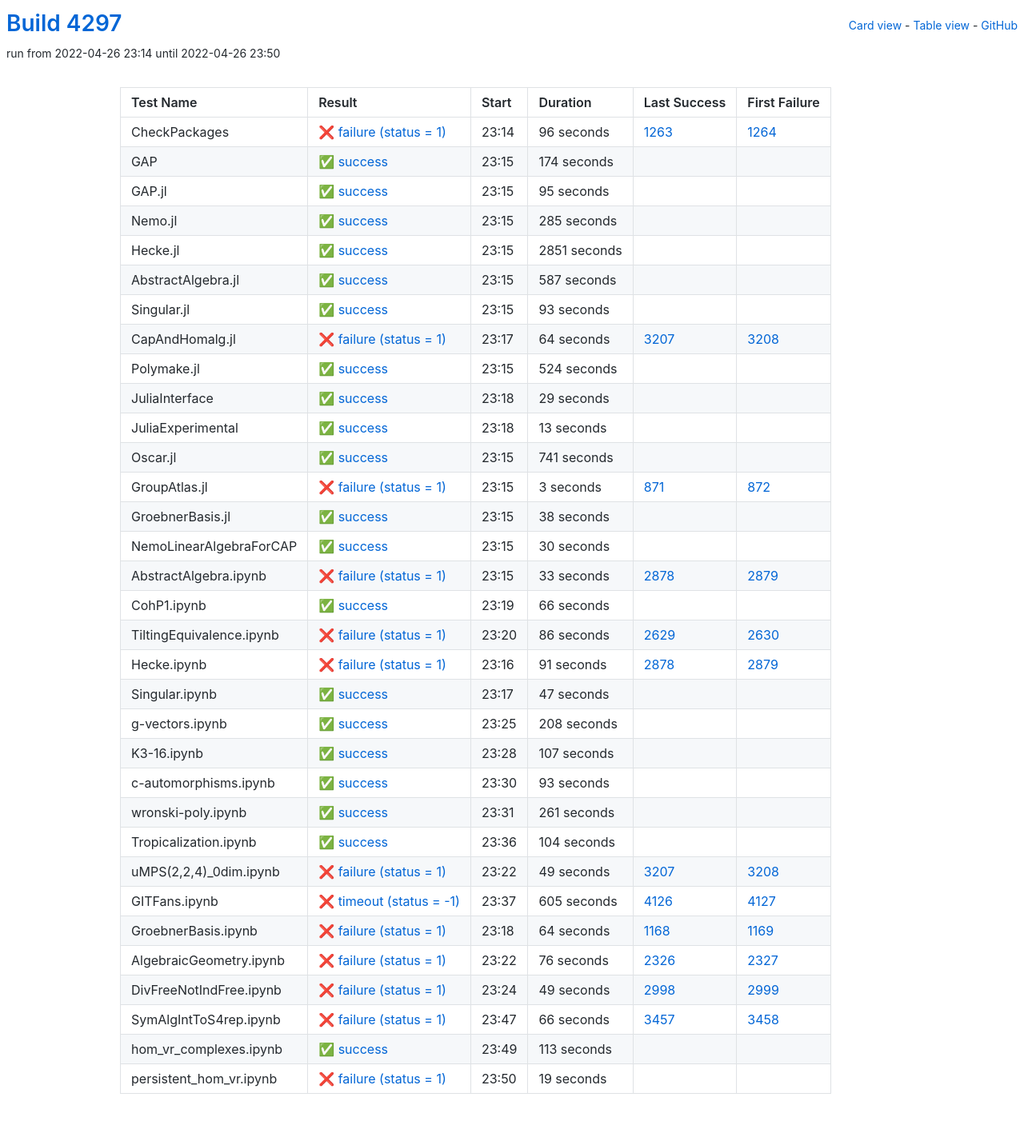
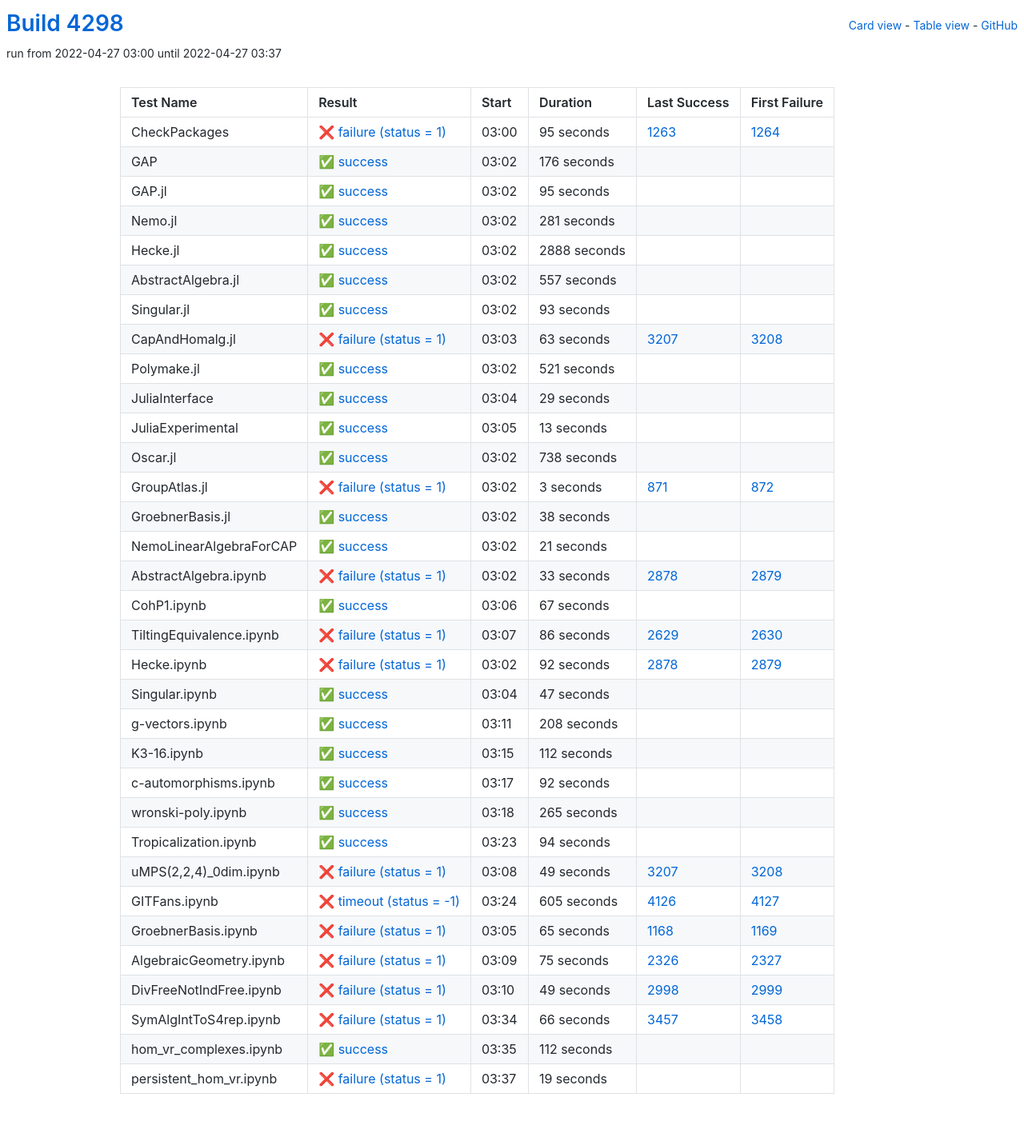
Before and after one commit to oscar-system/oscar-ci-status-stable, a Jekyll site: the page built from table.html, in a window 1280 px wide. Shown: the whole page at 80% size. Built offline with Jekyll 4.4.1, drawn with Linux system fonts in a browser that asks for light colours.

Commit message:
Build #4298

```diff
--- a/_data/ci.yml
+++ b/_data/ci.yml
@@ -1,6 +1,6 @@
 ---
-build: 4297
-build_url: https://oscarci.mathematik.uni-kl.de/job/oscar-stable/4297/
+build: 4298
+build_url: https://oscarci.mathematik.uni-kl.de/job/oscar-stable/4298/
 job: oscar-stable
 organization: oscar-system
 repo: oscar-ci-status-stable
@@ -8,32 +8,32 @@ repourl: https://github.com/oscar-system/oscar-ci-status-stable
 tests:
 - name: CheckPackages
   id: checkpackages
-  log: https://oscarci.mathematik.uni-kl.de/job/oscar-stable/4297/artifact/logs/build-4297/CheckPackages.log
-  start: 2022-04-26 23:14
+  log: https://oscarci.mathematik.uni-kl.de/job/oscar-stable/4298/artifact/logs/build-4298/CheckPackages.log
+  start: 2022-04-27 03:00
   success: false
   exitcode: 1
   status: failure
-  duration: 96
+  duration: 95
   last_success: 1263
   last_success_url: https://oscarci.mathematik.uni-kl.de/job/oscar-stable/1263/
   first_failure: 1264
   first_failure_url: https://oscarci.mathematik.uni-kl.de/job/oscar-stable/1264/
 - name: GAP
   id: gap
-  log: https://oscarci.mathematik.uni-kl.de/job/oscar-stable/4297/artifact/logs/build-4297/GAP.log
-  start: 2022-04-26 23:15
+  log: https://oscarci.mathematik.uni-kl.de/job/oscar-stable/4298/artifact/logs/build-4298/GAP.log
+  start: 2022-04-27 03:02
   success: true
   exitcode: 0
   status: success
-  duration: 174
+  duration: 176
   last_success: false
   last_success_url:
   first_failure: false
   first_failure_url:
 - name: GAP.jl
   id: gap-jl
-  log: https://oscarci.mathematik.uni-kl.de/job/oscar-stable/4297/artifact/logs/build-4297/GAP.jl.log
-  start: 2022-04-26 23:15
+  log: https://oscarci.mathematik.uni-kl.de/job/oscar-stable/4298/artifact/logs/build-4298/GAP.jl.log
+  start: 2022-04-27 03:02
   success: true
   exitcode: 0
   status: success
@@ -44,44 +44,44 @@ tests:
   first_failure_url:
 - name: Nemo.jl
   id: nemo-jl
-  log: https://oscarci.mathematik.uni-kl.de/job/oscar-stable/4297/artifact/logs/build-4297/Nemo.jl.log
-  start: 2022-04-26 23:15
+  log: https://oscarci.mathematik.uni-kl.de/job/oscar-stable/4298/artifact/logs/build-4298/Nemo.jl.log
+  start: 2022-04-27 03:02
   success: true
   exitcode: 0
   status: success
-  duration: 285
+  duration: 281
   last_success: false
   last_success_url:
   first_failure: false
   first_failure_url:
 - name: Hecke.jl
   id: hecke-jl
-  log: https://oscarci.mathematik.uni-kl.de/job/oscar-stable/4297/artifact/logs/build-4297/Hecke.jl.log
-  start: 2022-04-26 23:15
+  log: https://oscarci.mathematik.uni-kl.de/job/oscar-stable/4298/artifact/logs/build-4298/Hecke.jl.log
+  start: 2022-04-27 03:02
   success: true
   exitcode: 0
   status: success
-  duration: 2851
+  duration: 2888
   last_success: false
   last_success_url:
   first_failure: false
   first_failure_url:
 - name: AbstractAlgebra.jl
   id: abstractalgebra-jl
-  log: https://oscarci.mathematik.uni-kl.de/job/oscar-stable/4297/artifact/logs/build-4297/AbstractAlgebra.jl.log
-  start: 2022-04-26 23:15
+  log: https://oscarci.mathematik.uni-kl.de/job/oscar-stable/4298/artifact/logs/build-4298/AbstractAlgebra.jl.log
+  start: 2022-04-27 03:02
   success: true
   exitcode: 0
   status: success
-  duration: 587
+  duration: 557
   last_success: false
   last_success_url:
   first_failure: false
   first_failure_url:
 - name: Singular.jl
   id: singular-jl
-  log: https://oscarci.mathematik.uni-kl.de/job/oscar-stable/4297/artifact/logs/build-4297/Singular.jl.log
-  start: 2022-04-26 23:15
+  log: https://oscarci.mathematik.uni-kl.de/job/oscar-stable/4298/artifact/logs/build-4298/Singular.jl.log
+  start: 2022-04-27 03:02
   success: true
   exitcode: 0
   status: success
@@ -92,32 +92,32 @@ tests:
   first_failure_url:
 - name: CapAndHomalg.jl
   id: capandhomalg-jl
-  log: https://oscarci.mathematik.uni-kl.de/job/oscar-stable/4297/artifact/logs/build-4297/CapAndHomalg.jl.log
-  start: 2022-04-26 23:17
+  log: https://oscarci.mathematik.uni-kl.de/job/oscar-stable/4298/artifact/logs/build-4298/CapAndHomalg.jl.log
+  start: 2022-04-27 03:03
   success: false
   exitcode: 1
   status: failure
-  duration: 64
+  duration: 63
   last_success: 3207
   last_success_url: https://oscarci.mathematik.uni-kl.de/job/oscar-stable/3207/
   first_failure: 3208
   first_failure_url: https://oscarci.mathematik.uni-kl.de/job/oscar-stable/3208/
 - name: Polymake.jl
   id: polymake-jl
-  log: https://oscarci.mathematik.uni-kl.de/job/oscar-stable/4297/artifact/logs/build-4297/Polymake.jl.log
-  start: 2022-04-26 23:15
+  log: https://oscarci.mathematik.uni-kl.de/job/oscar-stable/4298/artifact/logs/build-4298/Polymake.jl.log
+  start: 2022-04-27 03:02
   success: true
   exitcode: 0
   status: success
-  duration: 524
+  duration: 521
   last_success: false
   last_success_url:
   first_failure: false
   first_failure_url:
 - name: JuliaInterface
   id: juliainterface
-  log: https://oscarci.mathematik.uni-kl.de/job/oscar-stable/4297/artifact/logs/build-4297/JuliaInterface.log
-  start: 2022-04-26 23:18
+  log: https://oscarci.mathematik.uni-kl.de/job/oscar-stable/4298/artifact/logs/build-4298/JuliaInterface.log
+  start: 2022-04-27 03:04
   success: true
   exitcode: 0
   status: success
@@ -128,8 +128,8 @@ tests:
   first_failure_url:
 - name: JuliaExperimental
   id: juliaexperimental
-  log: https://oscarci.mathematik.uni-kl.de/job/oscar-stable/4297/artifact/logs/build-4297/JuliaExperimental.log
-  start: 2022-04-26 23:18
+  log: https://oscarci.mathematik.uni-kl.de/job/oscar-stable/4298/artifact/logs/build-4298/JuliaExperimental.log
+  start: 2022-04-27 03:05
   success: true
   exitcode: 0
   status: success
@@ -140,20 +140,20 @@ tests:
   first_failure_url:
 - name: Oscar.jl
   id: oscar-jl
-  log: https://oscarci.mathematik.uni-kl.de/job/oscar-stable/4297/artifact/logs/build-4297/Oscar.jl.log
-  start: 2022-04-26 23:15
+  log: https://oscarci.mathematik.uni-kl.de/job/oscar-stable/4298/artifact/logs/build-4298/Oscar.jl.log
+  start: 2022-04-27 03:02
   success: true
   exitcode: 0
   status: success
-  duration: 741
+  duration: 738
   last_success: false
   last_success_url:
   first_failure: false
   first_failure_url:
 - name: GroupAtlas.jl
   id: groupatlas-jl
-  log: https://oscarci.mathematik.uni-kl.de/job/oscar-stable/4297/artifact/logs/build-4297/GroupAtlas.jl.log
-  start: 2022-04-26 23:15
+  log: https://oscarci.mathematik.uni-kl.de/job/oscar-stable/4298/artifact/logs/build-4298/GroupAtlas.jl.log
+  start: 2022-04-27 03:02
   success: false
   exitcode: 1
   status: failure
@@ -164,8 +164,8 @@ tests:
   first_failure_url: https://oscarci.mathematik.uni-kl.de/job/oscar-stable/872/
 - name: GroebnerBasis.jl
   id: groebnerbasis-jl
-  log: https://oscarci.mathematik.uni-kl.de/job/oscar-stable/4297/artifact/logs/build-4297/GroebnerBasis.jl.log
-  start: 2022-04-26 23:15
+  log: https://oscarci.mathematik.uni-kl.de/job/oscar-stable/4298/artifact/logs/build-4298/GroebnerBasis.jl.log
+  start: 2022-04-27 03:02
   success: true
   exitcode: 0
   status: success
@@ -176,20 +176,20 @@ tests:
   first_failure_url:
 - name: NemoLinearAlgebraForCAP
   id: nemolinearalgebraforcap
-  log: https://oscarci.mathematik.uni-kl.de/job/oscar-stable/4297/artifact/logs/build-4297/NemoLinearAlgebraForCAP.log
-  start: 2022-04-26 23:15
+  log: https://oscarci.mathematik.uni-kl.de/job/oscar-stable/4298/artifact/logs/build-4298/NemoLinearAlgebraForCAP.log
+  start: 2022-04-27 03:02
   success: true
   exitcode: 0
   status: success
-  duration: 30
+  duration: 21
   last_success: false
   last_success_url:
   first_failure: false
   first_failure_url:
 - name: AbstractAlgebra.ipynb
   id: abstractalgebra-ipynb
-  log: https://oscarci.mathematik.uni-kl.de/job/oscar-stable/4297/artifact/logs/build-4297/AbstractAlgebra.ipynb.log
-  start: 2022-04-26 23:15
+  log: https://oscarci.mathematik.uni-kl.de/job/oscar-stable/4298/artifact/logs/build-4298/AbstractAlgebra.ipynb.log
+  start: 2022-04-27 03:02
   success: false
   exitcode: 1
   status: failure
@@ -200,20 +200,20 @@ tests:
   first_failure_url: https://oscarci.mathematik.uni-kl.de/job/oscar-stable/2879/
 - name: CohP1.ipynb
   id: cohp1-ipynb
-  log: https://oscarci.mathematik.uni-kl.de/job/oscar-stable/4297/artifact/logs/build-4297/CohP1.ipynb.log
-  start: 2022-04-26 23:19
+  log: https://oscarci.mathematik.uni-kl.de/job/oscar-stable/4298/artifact/logs/build-4298/CohP1.ipynb.log
+  start: 2022-04-27 03:06
   success: true
   exitcode: 0
   status: success
-  duration: 66
+  duration: 67
   last_success: false
   last_success_url:
   first_failure: false
   first_failure_url:
 - name: TiltingEquivalence.ipynb
   id: tiltingequivalence-ipynb
-  log: https://oscarci.mathematik.uni-kl.de/job/oscar-stable/4297/artifact/logs/build-4297/TiltingEquivalence.ipynb.log
-  start: 2022-04-26 23:20
+  log: https://oscarci.mathematik.uni-kl.de/job/oscar-stable/4298/artifact/logs/build-4298/TiltingEquivalence.ipynb.log
+  start: 2022-04-27 03:07
   success: false
   exitcode: 1
   status: failure
@@ -224,20 +224,20 @@ tests:
   first_failure_url: https://oscarci.mathematik.uni-kl.de/job/oscar-stable/2630/
 - name: Hecke.ipynb
   id: hecke-ipynb
-  log: https://oscarci.mathematik.uni-kl.de/job/oscar-stable/4297/artifact/logs/build-4297/Hecke.ipynb.log
-  start: 2022-04-26 23:16
+  log: https://oscarci.mathematik.uni-kl.de/job/oscar-stable/4298/artifact/logs/build-4298/Hecke.ipynb.log
+  start: 2022-04-27 03:02
   success: false
   exitcode: 1
   status: failure
-  duration: 91
+  duration: 92
   last_success: 2878
   last_success_url: https://oscarci.mathematik.uni-kl.de/job/oscar-stable/2878/
   first_failure: 2879
   first_failure_url: https://oscarci.mathematik.uni-kl.de/job/oscar-stable/2879/
 - name: Singular.ipynb
   id: singular-ipynb
-  log: https://oscarci.mathematik.uni-kl.de/job/oscar-stable/4297/artifact/logs/build-4297/Singular.ipynb.log
-  start: 2022-04-26 23:17
+  log: https://oscarci.mathematik.uni-kl.de/job/oscar-stable/4298/artifact/logs/build-4298/Singular.ipynb.log
+  start: 2022-04-27 03:04
   success: true
   exitcode: 0
   status: success
@@ -248,8 +248,8 @@ tests:
   first_failure_url:
 - name: g-vectors.ipynb
   id: g-vectors-ipynb
-  log: https://oscarci.mathematik.uni-kl.de/job/oscar-stable/4297/artifact/logs/build-4297/g-vectors.ipynb.log
-  start: 2022-04-26 23:25
+  log: https://oscarci.mathematik.uni-kl.de/job/oscar-stable/4298/artifact/logs/build-4298/g-vectors.ipynb.log
+  start: 2022-04-27 03:11
   success: true
   exitcode: 0
   status: success
@@ -260,56 +260,56 @@ tests:
   first_failure_url:
 - name: K3-16.ipynb
   id: k3-16-ipynb
-  log: https://oscarci.mathematik.uni-kl.de/job/oscar-stable/4297/artifact/logs/build-4297/K3-16.ipynb.log
-  start: 2022-04-26 23:28
+  log: https://oscarci.mathematik.uni-kl.de/job/oscar-stable/4298/artifact/logs/build-4298/K3-16.ipynb.log
+  start: 2022-04-27 03:15
   success: true
   exitcode: 0
   status: success
-  duration: 107
+  duration: 112
   last_success: false
   last_success_url:
   first_failure: false
   first_failure_url:
 - name: c-automorphisms.ipynb
   id: c-automorphisms-ipynb
-  log: https://oscarci.mathematik.uni-kl.de/job/oscar-stable/4297/artifact/logs/build-4297/c-automorphisms.ipynb.log
-  start: 2022-04-26 23:30
+  log: https://oscarci.mathematik.uni-kl.de/job/oscar-stable/4298/artifact/logs/build-4298/c-automorphisms.ipynb.log
+  start: 2022-04-27 03:17
   success: true
   exitcode: 0
   status: success
-  duration: 93
+  duration: 92
   last_success: false
   last_success_url:
   first_failure: false
   first_failure_url:
 - name: wronski-poly.ipynb
   id: wronski-poly-ipynb
-  log: https://oscarci.mathematik.uni-kl.de/job/oscar-stable/4297/artifact/logs/build-4297/wronski-poly.ipynb.log
-  start: 2022-04-26 23:31
+  log: https://oscarci.mathematik.uni-kl.de/job/oscar-stable/4298/artifact/logs/build-4298/wronski-poly.ipynb.log
+  start: 2022-04-27 03:18
   success: true
   exitcode: 0
   status: success
-  duration: 261
+  duration: 265
   last_success: false
   last_success_url:
   first_failure: false
   first_failure_url:
 - name: Tropicalization.ipynb
   id: tropicalization-ipynb
-  log: https://oscarci.mathematik.uni-kl.de/job/oscar-stable/4297/artifact/logs/build-4297/Tropicalization.ipynb.log
-  start: 2022-04-26 23:36
+  log: https://oscarci.mathematik.uni-kl.de/job/oscar-stable/4298/artifact/logs/build-4298/Tropicalization.ipynb.log
+  start: 2022-04-27 03:23
   success: true
   exitcode: 0
   status: success
-  duration: 104
+  duration: 94
   last_success: false
   last_success_url:
   first_failure: false
   first_failure_url:
 - name: uMPS(2,2,4)_0dim.ipynb
   id: umps-2-2-4-0dim-ipynb
-  log: https://oscarci.mathematik.uni-kl.de/job/oscar-stable/4297/artifact/logs/build-4297/uMPS-2-2-4-_0dim.ipynb.log
-  start: 2022-04-26 23:22
+  log: https://oscarci.mathematik.uni-kl.de/job/oscar-stable/4298/artifact/logs/build-4298/uMPS-2-2-4-_0dim.ipynb.log
+  start: 2022-04-27 03:08
   success: false
   exitcode: 1
   status: failure
@@ -320,8 +320,8 @@ tests:
   first_failure_url: https://oscarci.mathematik.uni-kl.de/job/oscar-stable/3208/
 - name: GITFans.ipynb
   id: gitfans-ipynb
-  log: https://oscarci.mathematik.uni-kl.de/job/oscar-stable/4297/artifact/logs/build-4297/GITFans.ipynb.log
-  start: 2022-04-26 23:37
+  log: https://oscarci.mathematik.uni-kl.de/job/oscar-stable/4298/artifact/logs/build-4298/GITFans.ipynb.log
+  start: 2022-04-27 03:24
   success: false
   exitcode: -1
   status: timeout
@@ -332,32 +332,32 @@ tests:
   first_failure_url: https://oscarci.mathematik.uni-kl.de/job/oscar-stable/4127/
 - name: GroebnerBasis.ipynb
   id: groebnerbasis-ipynb
-  log: https://oscarci.mathematik.uni-kl.de/job/oscar-stable/4297/artifact/logs/build-4297/GroebnerBasis.ipynb.log
-  start: 2022-04-26 23:18
+  log: https://oscarci.mathematik.uni-kl.de/job/oscar-stable/4298/artifact/logs/build-4298/GroebnerBasis.ipynb.log
+  start: 2022-04-27 03:05
   success: false
   exitcode: 1
   status: failure
-  duration: 64
+  duration: 65
   last_success: 1168
   last_success_url: https://oscarci.mathematik.uni-kl.de/job/oscar-stable/1168/
   first_failure: 1169
   first_failure_url: https://oscarci.mathematik.uni-kl.de/job/oscar-stable/1169/
 - name: AlgebraicGeometry.ipynb
   id: algebraicgeometry-ipynb
-  log: https://oscarci.mathematik.uni-kl.de/job/oscar-stable/4297/artifact/logs/build-4297/AlgebraicGeometry.ipynb.log
-  start: 2022-04-26 23:22
+  log: https://oscarci.mathematik.uni-kl.de/job/oscar-stable/4298/artifact/logs/build-4298/AlgebraicGeometry.ipynb.log
+  start: 2022-04-27 03:09
   success: false
   exitcode: 1
   status: failure
-  duration: 76
+  duration: 75
   last_success: 2326
   last_success_url: https://oscarci.mathematik.uni-kl.de/job/oscar-stable/2326/
   first_failure: 2327
   first_failure_url: https://oscarci.mathematik.uni-kl.de/job/oscar-stable/2327/
 - name: DivFreeNotIndFree.ipynb
   id: divfreenotindfree-ipynb
-  log: https://oscarci.mathematik.uni-kl.de/job/oscar-stable/4297/artifact/logs/build-4297/DivFreeNotIndFree.ipynb.log
-  start: 2022-04-26 23:24
+  log: https://oscarci.mathematik.uni-kl.de/job/oscar-stable/4298/artifact/logs/build-4298/DivFreeNotIndFree.ipynb.log
+  start: 2022-04-27 03:10
   success: false
   exitcode: 1
   status: failure
@@ -368,8 +368,8 @@ tests:
   first_failure_url: https://oscarci.mathematik.uni-kl.de/job/oscar-stable/2999/
 - name: SymAlgIntToS4rep.ipynb
   id: symalginttos4rep-ipynb
-  log: https://oscarci.mathematik.uni-kl.de/job/oscar-stable/4297/artifact/logs/build-4297/SymAlgIntToS4rep.ipynb.log
-  start: 2022-04-26 23:47
+  log: https://oscarci.mathematik.uni-kl.de/job/oscar-stable/4298/artifact/logs/build-4298/SymAlgIntToS4rep.ipynb.log
+  start: 2022-04-27 03:34
   success: false
   exitcode: 1
   status: failure
@@ -380,20 +380,20 @@ tests:
   first_failure_url: https://oscarci.mathematik.uni-kl.de/job/oscar-stable/3458/
 - name: hom_vr_complexes.ipynb
   id: hom-vr-complexes-ipynb
-  log: https://oscarci.mathematik.uni-kl.de/job/oscar-stable/4297/artifact/logs/build-4297/hom_vr_complexes.ipynb.log
-  start: 2022-04-26 23:49
+  log: https://oscarci.mathematik.uni-kl.de/job/oscar-stable/4298/artifact/logs/build-4298/hom_vr_complexes.ipynb.log
+  start: 2022-04-27 03:35
   success: true
   exitcode: 0
   status: success
-  duration: 113
+  duration: 112
   last_success: false
   last_success_url:
   first_failure: false
   first_failure_url:
 - name: persistent_hom_vr.ipynb
   id: persistent-hom-vr-ipynb
-  log: https://oscarci.mathematik.uni-kl.de/job/oscar-stable/4297/artifact/logs/build-4297/persistent_hom_vr.ipynb.log
-  start: 2022-04-26 23:50
+  log: https://oscarci.mathematik.uni-kl.de/job/oscar-stable/4298/artifact/logs/build-4298/persistent_hom_vr.ipynb.log
+  start: 2022-04-27 03:37
   success: false
   exitcode: 1
   status: failure
```
Also changed, not shown: README.md.
